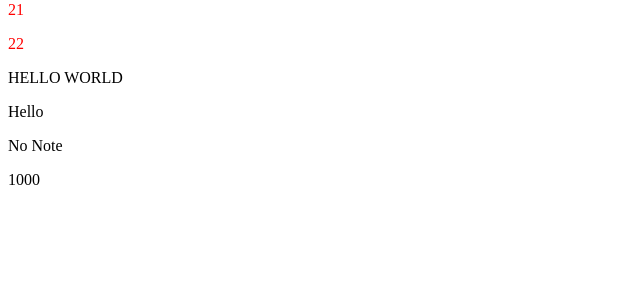
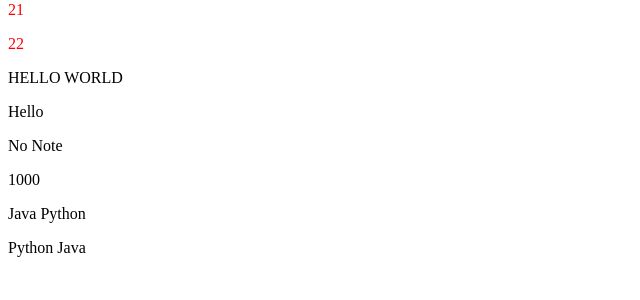
Before and after one commit to riseryan89/fastcampus_note, a Django app: page / in a window 1280 px wide. Shown: the part 249-549 px from the top of the page, without its empty margins (0-640 px from the left). Run offline with Django 3.2, Linux system fonts and the light colour scheme.

Commit message:
Ch 04 / Clip 02

```diff
--- /dev/null
+++ b/app/templatetags/custom_tags.py
@@ -0,0 +1,14 @@
+from django import template
+
+
+register = template.Library()
+
+
+@register.filter()
+def word_changer(value):
+    value = str(value).lower()
+    if value == "python":
+        return "Java"
+    elif value == "java":
+        return "Python"
+    return value
--- a/app/views/index.py
+++ b/app/views/index.py
@@ -12,6 +12,8 @@ def index(request):
         price=1000,
         note=None,
         msg="Hello World",
+        java="Java",
+        python="Python",
     )
 
     return render(request, "index.html", rendering_info)
--- a/templates/index.html
+++ b/templates/index.html
@@ -1,4 +1,5 @@
 {% extends 'base.html' %}
+{% load custom_tags %}
 
 {% block title %}
 {{title}}
@@ -8,15 +9,18 @@
 <body>
     {% include 'include.html' %}
     Hello Django!
-    <p>{{user_id}}</p>
-    <p>{{date_joined|date:"Y-m-d"}}</p>
-    <p>{{category_list|first}}</p>
-    {%for i in category_list%}
+    <p>{{ user_id }}</p>
+    <p>{{ date_joined|date:"Y-m-d" }}</p>
+    <p>{{ category_list|first }}</p>
+    {% for i in category_list %}
     <p style="color: red;">{{i|add:19}}</p>
-    {%endfor%}
-    <p>{{msg|upper}}</p>
-    <p>{{msg|cut:"World"}}</p>
-    <p>{{note|default:"No Note"}}</p>
-    <p>{{price|floatformat:"-3g"}}</p>
+    {% endfor %}
+    <p>{{ msg|upper }}</p>
+    <p>{{ msg|cut:"World" }}</p>
+    <p>{{ note|default:"No Note" }}</p>
+    <p>{{ price|floatformat:"-3g" }}</p>
+    <p></p>
+    <p>{{ java }} {{ java|word_changer }}</p>
+    <p>{{ python }} {{ python|word_changer }}</p>
 </body>
 {% endblock %}
```
Also changed, not shown: app/templatetags/__init__.py (added).
